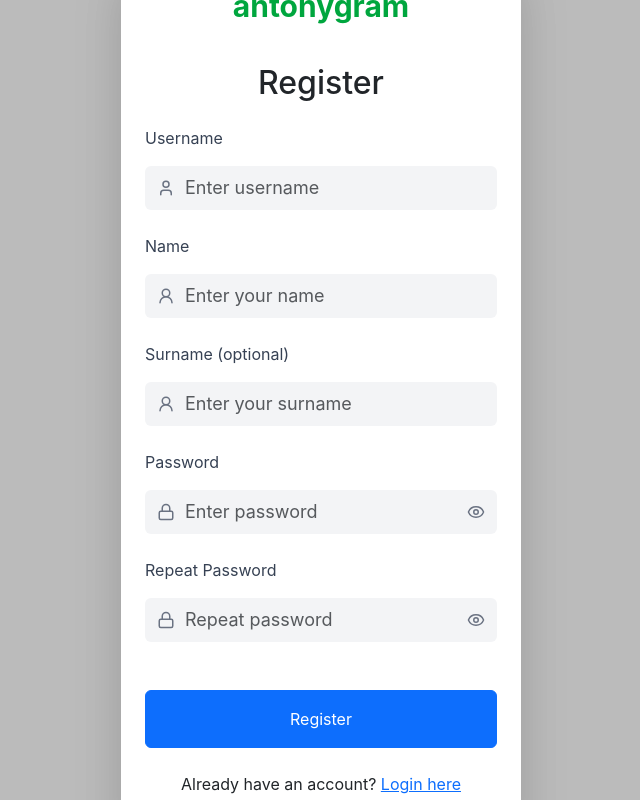
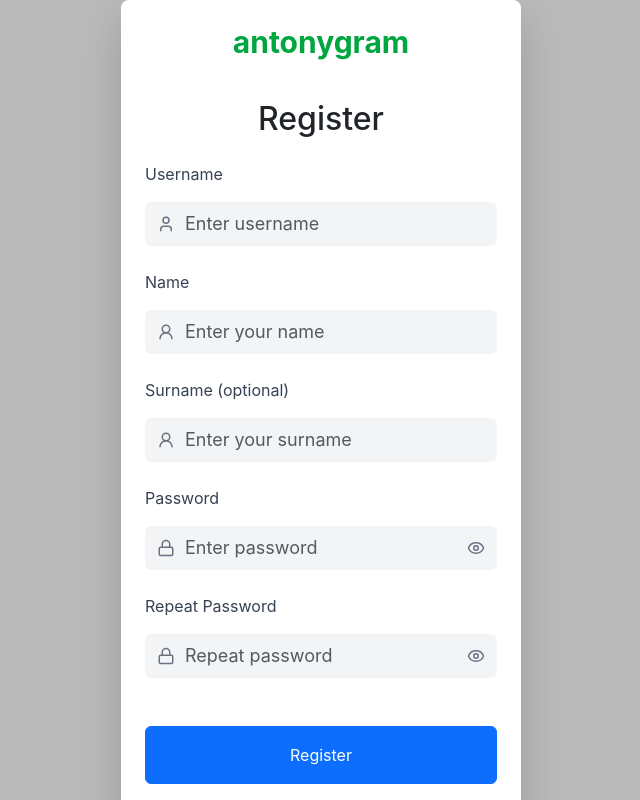
Before and after one commit to theantonyis/antonygram, a Next.js app in the folder frontend/: page /register in a window 1280 px wide. Shown: the whole page, without its empty margins (319-959 px from the left). Built offline with nearby package versions, Linux system fonts and the light colour scheme; a web font is replaced by a local one.

Commit message:
added scroll to register

```diff
--- a/frontend/pages/register.jsx
+++ b/frontend/pages/register.jsx
@@ -65,6 +65,7 @@ const Register = () => {
             </Head>
 
             <div className="register-page min-h-screen flex items-center justify-center bg-gray-100/50">
+                <div className="register-scroll-wrapper" style={{ maxHeight: '100vh', overflow: 'auto', width: '100%' }}>
                     <Container className="register-container bg-white p-4 p-sm-6 rounded-lg shadow-lg w-100" style={{maxWidth: 400}}>
                         <Row>
                             <Col className="register-header text-center mb-3">
@@ -205,6 +206,7 @@ const Register = () => {
                             </p>
                         </div>
                     </Container>
+                </div>
 
                 {/* Background Overlay */}
                 <style jsx global>{`
--- a/frontend/src/styles/globals.css
+++ b/frontend/src/styles/globals.css
@@ -84,6 +84,12 @@ li {
 
 .register-form .btn-submit:hover {
     @apply bg-blue-700;
+}
+
+.register-scroll-wrapper {
+    max-height: 100vh;
+    overflow-y: auto;
+    width: 100%;
 }
 
 /* Background Overlay */
```
Lines whose indentation alone changed are shown as unchanged.
